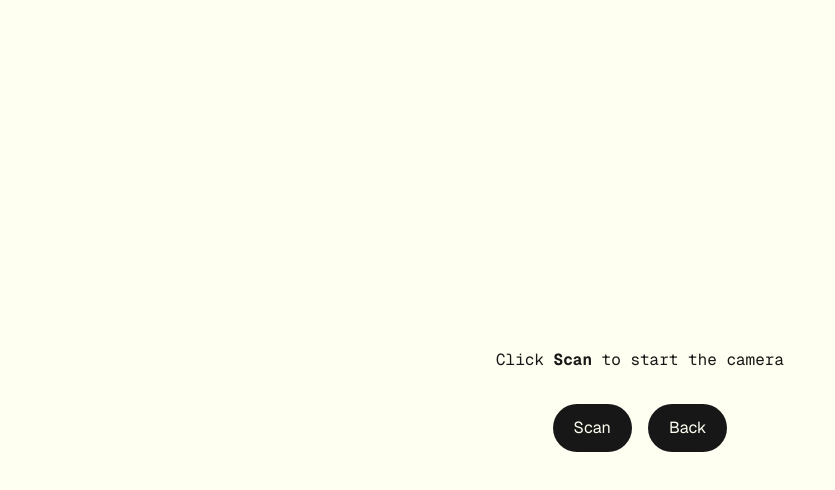
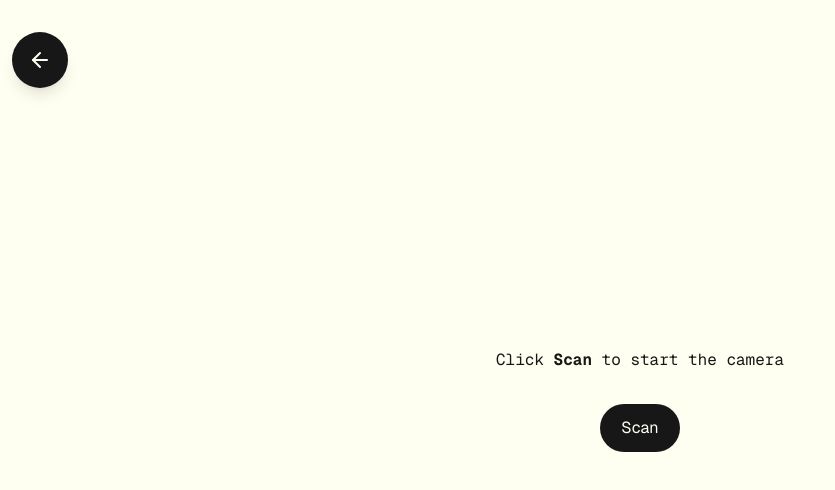
Before and after one commit to maslick/kameroon.next, a Next.js app: page /scan in a window 1280 px wide. Shown: the top 490 px of the page, without its empty margins (0-835 px from the left). Built offline with nearby package versions, Linux system fonts and the light colour scheme.

Commit message:
add close button

```diff
--- a/app/page.js
+++ b/app/page.js
@@ -8,7 +8,7 @@ export default function Home() {
           Welcome to Kameroon.Next
         </div>
       </main>
-      <a href="/scan" className="fixed bottom-8 right-8 rounded-full w-14 h-14 flex items-center justify-center bg-foreground text-background hover:bg-[#383838] dark:hover:bg-[#ccc] shadow-lg transition-all">
+      <a href="/scan" className="fixed bottom-8 right-3 rounded-full w-14 h-14 flex items-center justify-center bg-foreground text-background hover:bg-[#383838] dark:hover:bg-[#ccc] shadow-lg transition-all">
         <svg xmlns="http://www.w3.org/2000/svg" width="24" height="24" viewBox="0 0 24 24" fill="none" stroke="currentColor" strokeWidth="2" strokeLinecap="round" strokeLinejoin="round">
           <path d="M23 19a2 2 0 0 1-2 2H3a2 2 0 0 1-2-2V8a2 2 0 0 1 2-2h4l2-3h6l2 3h4a2 2 0 0 1 2 2z"/>
           <circle cx="12" cy="13" r="4"/>
--- a/app/scan/page.js
+++ b/app/scan/page.js
@@ -61,6 +61,24 @@ export default function ScanCodePage() {
   return (
     <div
       className="grid grid-rows-[10px_1fr_10px] items-center justify-items-center min-h-screen p-8 pb-10 gap-16 sm:p-20 font-[family-name:var(--font-geist-sans)]">
+      <a href="/"
+         className="fixed top-8 left-3 rounded-full w-14 h-14 flex items-center justify-center bg-foreground text-background hover:bg-[#383838] dark:hover:bg-[#ccc] shadow-lg transition-all z-50">
+        <svg
+          xmlns="http://www.w3.org/2000/svg"
+          width="24"
+          height="24"
+          viewBox="0 0 24 24"
+          fill="none"
+          stroke="currentColor"
+          strokeWidth="2"
+          strokeLinecap="round"
+          strokeLinejoin="round"
+        >
+          <path d="M19 12H5"/>
+          <path d="M12 19l-7-7 7-7"/>
+        </svg>
+      </a>
+
       <main className="flex flex-col gap-8 row-start-2 sm:items-center">
         <div className="font-[family-name:var(--font-geist-mono)]">
           <div style={{minHeight: 0, margin: 0}}>
@@ -71,16 +89,15 @@ export default function ScanCodePage() {
         </div>
         <div className="flex gap-4 items-center flex-col sm:flex-row content-center">
           {!isCameraOpen ?
-            <button onClick={handleStartScanBtn} className="rounded-full border border-solid border-transparent transition-colors flex items-center justify-center bg-foreground text-background gap-2 hover:bg-[#383838] dark:hover:bg-[#ccc] text-base sm:text-base h-12 sm:h-12 px-6 sm:px-5">
+            <button onClick={handleStartScanBtn}
+                    className="rounded-full border border-solid border-transparent transition-colors flex items-center justify-center bg-foreground text-background gap-2 hover:bg-[#383838] dark:hover:bg-[#ccc] text-base sm:text-base h-12 sm:h-12 px-6 sm:px-5">
               Scan
             </button> :
-            <button onClick={handleStopScanBtn} className="rounded-full border border-solid border-transparent transition-colors flex items-center justify-center bg-red-500 text-background gap-2 hover:bg-red-600 dark:hover:bg-red-400 text-base sm:text-base h-12 sm:h-12 px-6 sm:px-5">
+            <button onClick={handleStopScanBtn}
+                    className="rounded-full border border-solid border-transparent transition-colors flex items-center justify-center bg-red-500 text-background gap-2 hover:bg-red-600 dark:hover:bg-red-400 text-base sm:text-base h-12 sm:h-12 px-6 sm:px-5">
               Stop
             </button>
           }
-          <a href="/" className="rounded-full border border-solid border-transparent transition-colors flex items-center justify-center bg-foreground text-background gap-2 hover:bg-[#383838] dark:hover:bg-[#ccc] text-base sm:text-base h-12 sm:h-12 px-6 sm:px-5">
-            Back
-          </a>
         </div>
       </main>
     </div>
```
